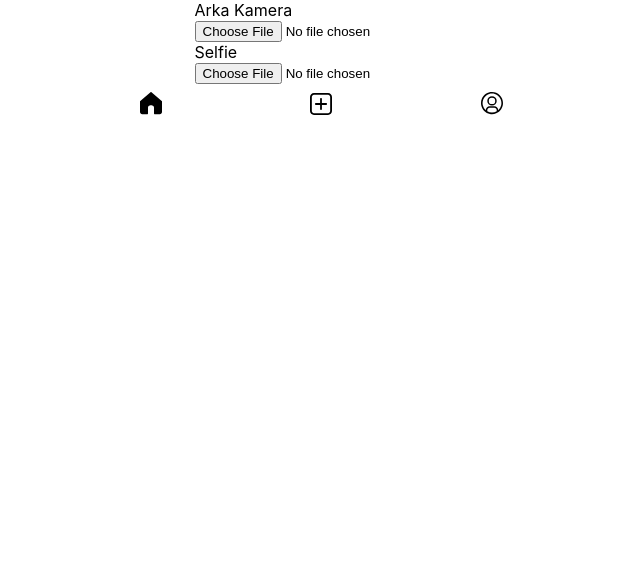
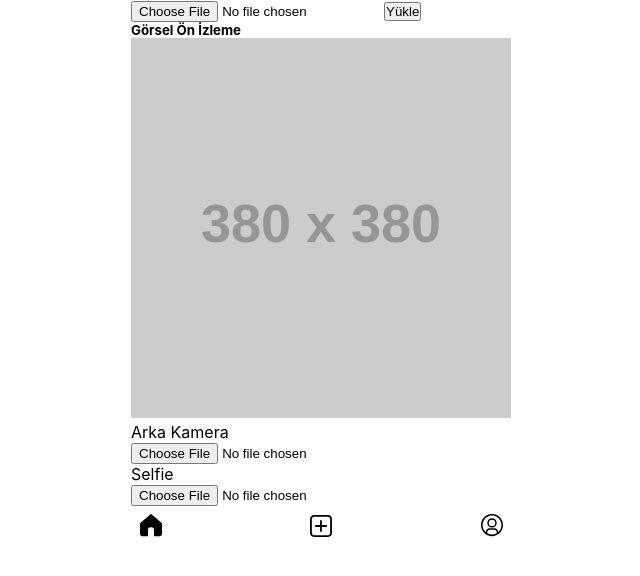
Before and after one commit to onuresin/InstagramClone, a React (Vite) app: page /Post in a window 1280 px wide. Shown: the top 576 px of the page, without its empty margins (319-959 px from the left). Built offline with nearby package versions, Linux system fonts and the light colour scheme; a web font is replaced by a local one.

Commit message:
fotoğraf yükleme eklendi ama çalıştırılamadı

```diff
--- a/src/Components/Feed.jsx
+++ b/src/Components/Feed.jsx
@@ -35,7 +35,7 @@ export default function Feed() {
                     </div>
                 </div>
                 <div className="feedContainer">
-                    <GlobalFeed />
+
                 </div>
                 <div className="bottomNav">
                     <button><Link to='/feed'><img src={FeedHome} alt="Feed" /></Link> </button>
--- a/src/Components/GlobalFeed.jsx
+++ b/src/Components/GlobalFeed.jsx
@@ -5,15 +5,16 @@ import { useLoaderData } from 'react-router-dom';
 export async function loader() {
 
     const { data: photoscomments } = await supabase.from('photoscomments').select('id, photoscomments, created_at, profiles(name)');
-    //console.log(photoscomments)
+
     return data.session?.user?? data.session;
 }
 function GlobalFeed() {
     const [user, setUser] = useState(useLoaderData());
+    const [photoscomments, setPhotosComments] = useState([]);
     useEffect(()=> {
         async function fetchData() {
             const userData = await loader();
-            setUser(userData);
+            setPhotosComments(commentsData);
         }
         fetchData();
     }, [])
--- /dev/null
+++ b/src/Components/ImageUpload.jsx
@@ -0,0 +1,38 @@
+import { useRef } from "react";
+import { supabase } from "./Feed";
+
+export default function ImageUpload() {
+    const imagePreview = useRef(null);
+
+    function handleChange(e) {
+        const reader = new FileReader();
+        reader.addEventListener('load', function(ev) {
+            imagePreview.current.src = ev.target.result;
+        });
+        reader.readAsDataUrl(e.tarhet.files[0]);
+    } // yüklenen image dosyasının seçildikten sonra ekrana basılmasını sağlar
+
+    async function handleSubmit(e) {
+        e.preventDefault();
+        const formData = new FormData(e.target);
+        const formObj = Object.fromEntries(formData);
+
+        const { data, error } = await supabase.storage
+            .from('photos')
+            .upload(formObj.image.name, formObj.image)
+
+    }
+    return(
+        <>
+            <form onSubmit={handleSubmit}>
+                <input required type="file" onChange={handleChange} accept="image/*" name="image" />
+                <button>Yükle</button>
+            </form>
+
+            <h5>Görsel Ön İzleme</h5>
+            <img src="https://placehold.co/380x380" ref={imagePreview} />
+
+
+        </>
+    )
+}
--- a/src/Components/Post.jsx
+++ b/src/Components/Post.jsx
@@ -3,6 +3,7 @@ import { Link } from 'react-router-dom';
 import Add from '/images/add.svg'
 import UserPage from '/images/user-profile.svg'
 import FeedHome from '/images/home-active.svg'
+import ImageUpload from "./ImageUpload";
 function Post() {
     const [photo, setPhoto] = useState(true);
     const [selfie, setSelfie] = useState(false);
@@ -21,6 +22,7 @@ function Post() {
         <>
             <div className="container">
                 <div className="innerPost">
+                    <ImageUpload />
                     <form onSubmit={handleSubmit}>
                         <label for="photo">Arka Kamera</label> <br />
                         <input type="file" capture="environment" onChange={handlePhotoChange} /> <br />
--- a/src/main.jsx
+++ b/src/main.jsx
@@ -8,6 +8,7 @@ import Feed, {loader as feedLoader} from "./Components/Feed.jsx";
 import Profile from "./Components/Profile.jsx";
 import Post from "./Components/Post.jsx";
 import GlobalFeed from "./Components/GlobalFeed.jsx";
+import ImageUpload from "./Components/ImageUpload.jsx";
 
 const router = createBrowserRouter([
   {
@@ -39,6 +40,10 @@ const router = createBrowserRouter([
     path:"globalfeed",
     element:<GlobalFeed />,
   },
+  {
+    path:"/imageupload",
+    element:<ImageUpload />,
+  },
 ]);
 ReactDOM.createRoot(document.getElementById("root")).render(
     <RouterProvider router={router} />
```
